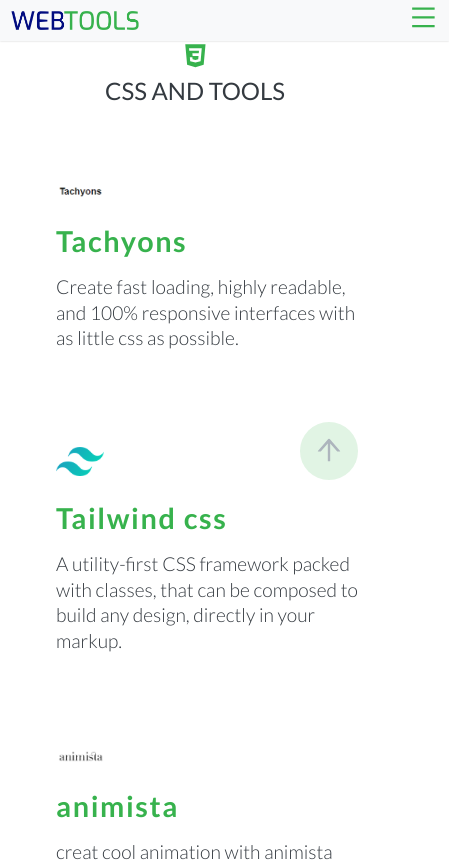
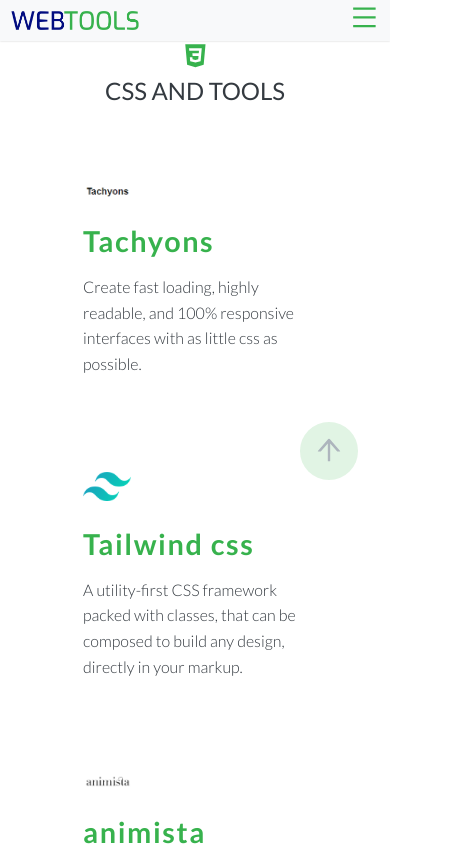
Before and after one commit to Nasaee/web-tools, a React (Vite) app: page / in a window 390 px wide. Shown: the top 862 px of the page, 449 px wide, since content can reach past the window. Built offline with nearby package versions, Linux system fonts and the light colour scheme.

Commit message:
edit @media screen and (max-width: 530px)

```diff
--- a/src/components/Card/Card.css
+++ b/src/components/Card/Card.css
@@ -43,3 +43,14 @@
     margin: 0 auto;
   }
 }
+
+@media screen and (max-width: 530px) {
+  .card {
+    width: 20rem;
+    padding: 3rem;
+  }
+  .web-description {
+    font-weight: 300;
+    font-size: 1rem;
+  }
+}
--- a/src/containers/Navbar/Navbar.css
+++ b/src/containers/Navbar/Navbar.css
@@ -55,7 +55,6 @@
 @media screen and (max-width: 530px) {
   .navbar {
     padding: 0.2rem;
-    width: 115%;
   }
   .website-icon {
     width: 8rem;
```
